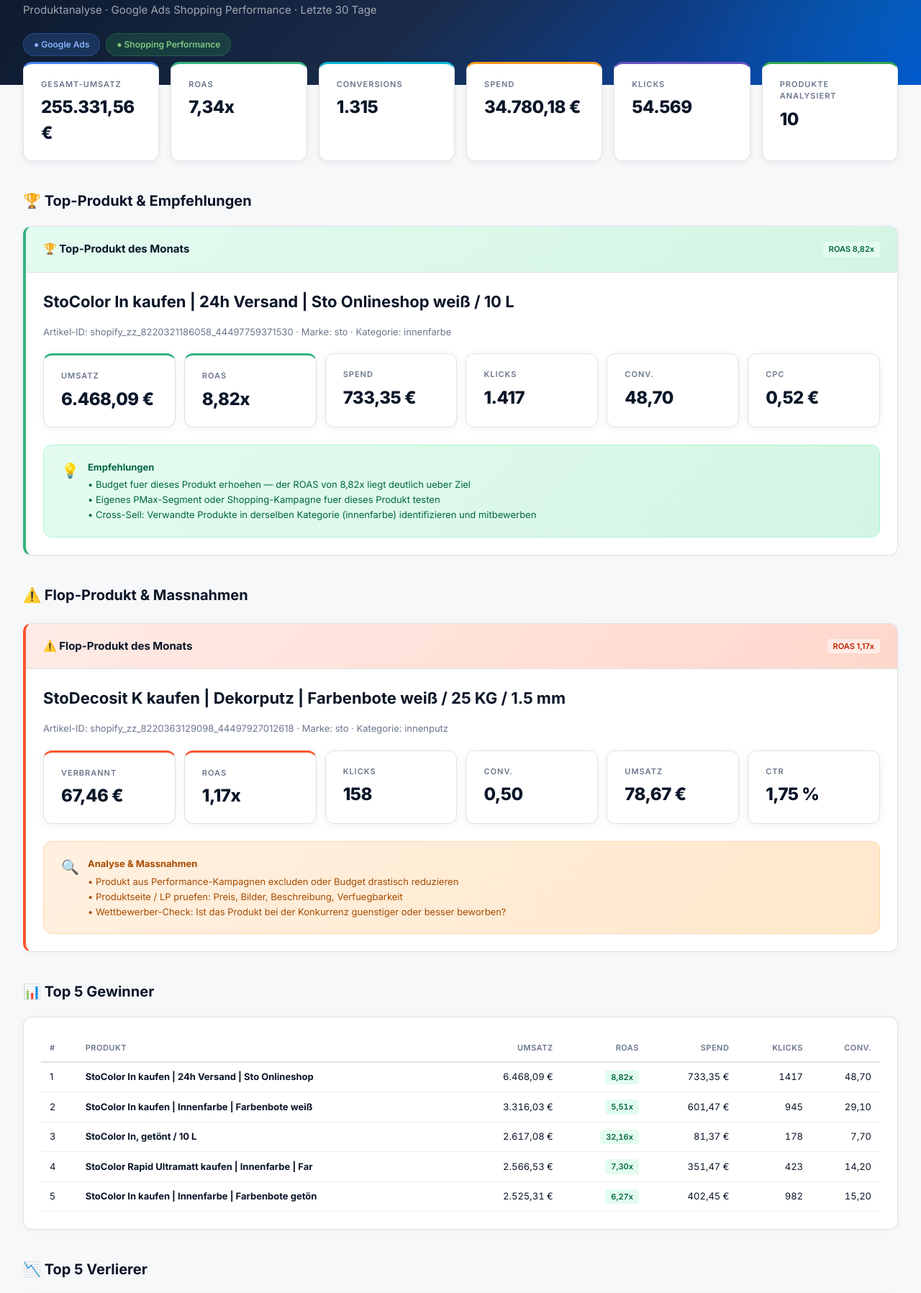
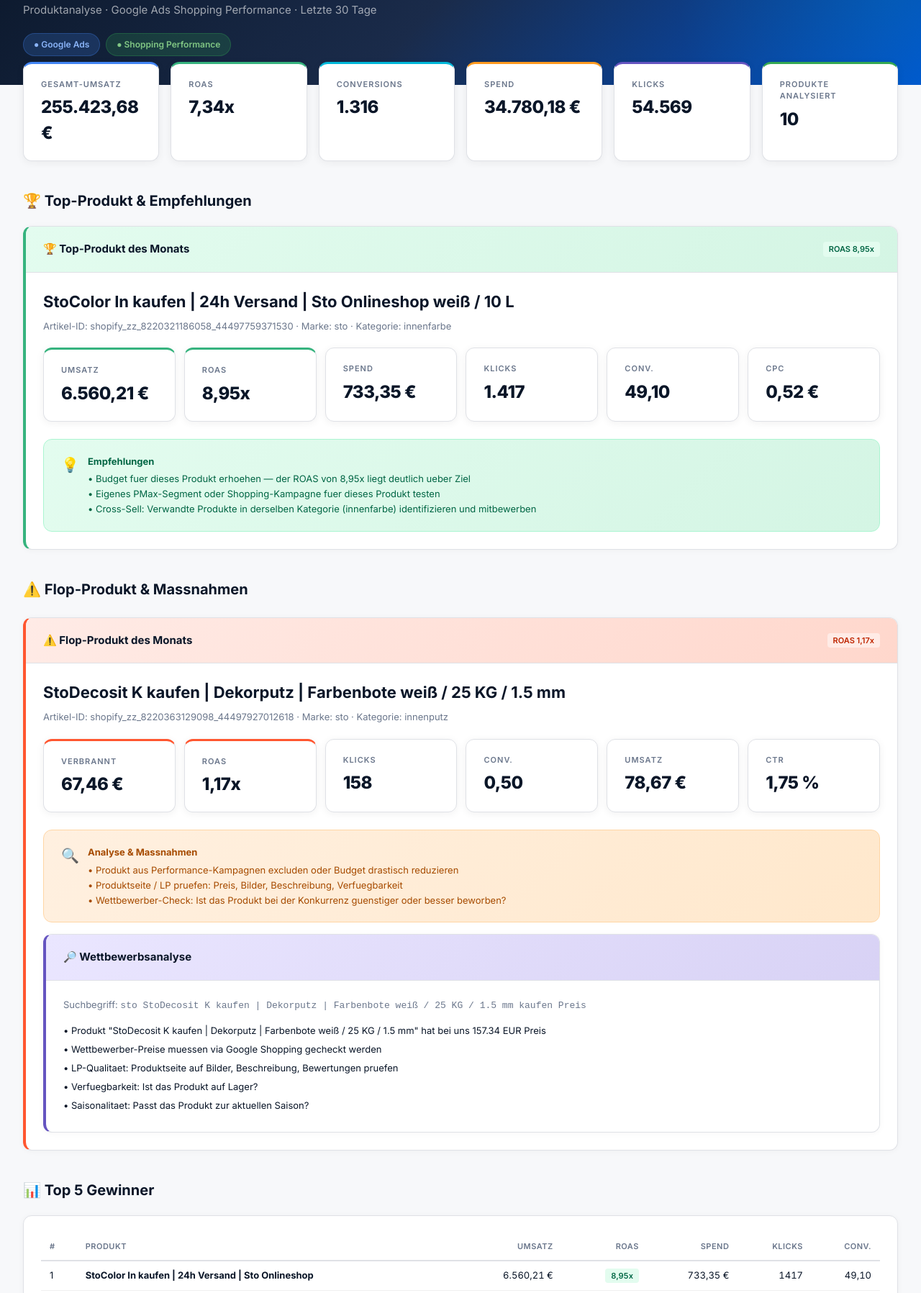
Before and after one commit to tagmanager-coder-searchperts/searchperts-reports, a plain HTML site: page farbenbote-produkt-report.html in a window 1280 px wide. Shown: the part 169-1966 px from the top of the page at 72% size. Drawn offline with Linux system fonts and the light colour scheme.

Commit message:
Product Board Reports mit Produktbildern + Wettbewerbsanalyse

```diff
--- a/farbenbote-produkt-report.html
+++ b/farbenbote-produkt-report.html
@@ -82,7 +82,7 @@
     <div class="kpi-strip" style="margin-top:-32px;margin-bottom:32px">
         <div class="kpi-card" style="border-top:3px solid #4285F4">
             <div class="kpi-label">Gesamt-Umsatz</div>
-            <div class="kpi-value">255.331,56 €</div>
+            <div class="kpi-value">255.423,68 €</div>
         </div>
         <div class="kpi-card" style="border-top:3px solid var(--sp-green)">
             <div class="kpi-label">ROAS</div>
@@ -90,7 +90,7 @@
         </div>
         <div class="kpi-card" style="border-top:3px solid var(--sp-accent)">
             <div class="kpi-label">Conversions</div>
-            <div class="kpi-value">1.315</div>
+            <div class="kpi-value">1.316</div>
         </div>
         <div class="kpi-card" style="border-top:3px solid var(--sp-orange)">
             <div class="kpi-label">Spend</div>
@@ -112,20 +112,25 @@
         <div class="card" style="border-left:4px solid var(--sp-green)">
             <div class="card-header" style="background:linear-gradient(135deg,#E3FCEF,#D4F5E4)">
                 <h3>🏆 Top-Produkt des Monats</h3>
-                <span class="badge green">ROAS 8,82x</span>
+                <span class="badge green">ROAS 8,95x</span>
             </div>
             <div class="card-body">
-                <h2 style="font-size:22px;margin-bottom:16px;color:var(--sp-dark)">StoColor In kaufen | 24h Versand | Sto Onlineshop weiß / 10 L</h2>
-                <p style="color:var(--sp-gray);font-size:13px;margin-bottom:20px">Artikel-ID: shopify_zz_8220321186058_44497759371530 · Marke: sto · Kategorie: innenfarbe</p>
+                <div style="display:flex;gap:24px;align-items:flex-start;margin-bottom:20px">
+
+                    <div>
+                        <h2 style="font-size:22px;margin-bottom:8px;color:var(--sp-dark)">StoColor In kaufen | 24h Versand | Sto Onlineshop weiß / 10 L</h2>
+                        <p style="color:var(--sp-gray);font-size:13px">Artikel-ID: shopify_zz_8220321186058_44497759371530 · Marke: sto · Kategorie: innenfarbe</p>
+                    </div>
+                </div>
 
                 <div style="display:grid;grid-template-columns:repeat(auto-fit,minmax(140px,1fr));gap:12px;margin-bottom:24px">
                     <div class="kpi-card" style="border-top:3px solid var(--sp-green)">
                         <div class="kpi-label">Umsatz</div>
-                        <div class="kpi-value">6.468,09 €</div>
+                        <div class="kpi-value">6.560,21 €</div>
                     </div>
                     <div class="kpi-card" style="border-top:3px solid var(--sp-green)">
                         <div class="kpi-label">ROAS</div>
-                        <div class="kpi-value">8,82x</div>
+                        <div class="kpi-value">8,95x</div>
                     </div>
                     <div class="kpi-card">
                         <div class="kpi-label">Spend</div>
@@ -137,7 +142,7 @@
                     </div>
                     <div class="kpi-card">
                         <div class="kpi-label">Conv.</div>
-                        <div class="kpi-value">48,70</div>
+                        <div class="kpi-value">49,10</div>
                     </div>
                     <div class="kpi-card">
                         <div class="kpi-label">CPC</div>
@@ -149,7 +154,7 @@
                     <div class="icon">💡</div>
                     <div class="text">
                         <strong>Empfehlungen</strong>
-                        • Budget fuer dieses Produkt erhoehen — der ROAS von 8,82x liegt deutlich ueber Ziel<br>
+                        • Budget fuer dieses Produkt erhoehen — der ROAS von 8,95x liegt deutlich ueber Ziel<br>
                         • Eigenes PMax-Segment oder Shopping-Kampagne fuer dieses Produkt testen<br>
                         • Cross-Sell: Verwandte Produkte in derselben Kategorie (innenfarbe) identifizieren und mitbewerben
                     </div>
@@ -167,8 +172,13 @@
                 <span class="badge red">ROAS 1,17x</span>
             </div>
             <div class="card-body">
-                <h2 style="font-size:22px;margin-bottom:16px;color:var(--sp-dark)">StoDecosit K kaufen | Dekorputz | Farbenbote weiß / 25 KG / 1.5 mm</h2>
-                <p style="color:var(--sp-gray);font-size:13px;margin-bottom:20px">Artikel-ID: shopify_zz_8220363129098_44497927012618 · Marke: sto · Kategorie: innenputz</p>
+                <div style="display:flex;gap:24px;align-items:flex-start;margin-bottom:20px">
+
+                    <div>
+                        <h2 style="font-size:22px;margin-bottom:8px;color:var(--sp-dark)">StoDecosit K kaufen | Dekorputz | Farbenbote weiß / 25 KG / 1.5 mm</h2>
+                        <p style="color:var(--sp-gray);font-size:13px">Artikel-ID: shopify_zz_8220363129098_44497927012618 · Marke: sto · Kategorie: innenputz</p>
+                    </div>
+                </div>
 
                 <div style="display:grid;grid-template-columns:repeat(auto-fit,minmax(140px,1fr));gap:12px;margin-bottom:24px">
                     <div class="kpi-card" style="border-top:3px solid var(--sp-red)">
@@ -206,6 +216,8 @@
                         • Wettbewerber-Check: Ist das Produkt bei der Konkurrenz guenstiger oder besser beworben?
                     </div>
                 </div>
+
+                <div class="card" style="margin-top:16px;border-left:4px solid var(--sp-purple)"><div class="card-header" style="background:linear-gradient(135deg,#EAE6FF,#D8D2F5)"><h3>🔎 Wettbewerbsanalyse</h3></div><div class="card-body"><p style="font-size:13px;color:var(--sp-gray);margin-bottom:12px">Suchbegriff: <code>sto StoDecosit K kaufen | Dekorputz | Farbenbote weiß / 25 KG / 1.5 mm kaufen Preis</code></p><ul style="font-size:13px;line-height:2;list-style:none;padding:0"><li>• Produkt "StoDecosit K kaufen | Dekorputz | Farbenbote weiß / 25 KG / 1.5 mm" hat bei uns 157.34 EUR Preis</li><li>• Wettbewerber-Preise muessen via Google Shopping gecheckt werden</li><li>• LP-Qualitaet: Produktseite auf Bilder, Beschreibung, Bewertungen pruefen</li><li>• Verfuegbarkeit: Ist das Produkt auf Lager?</li><li>• Saisonalitaet: Passt das Produkt zur aktuellen Saison?</li></ul></div></div>
             </div>
         </div>
 </div>
@@ -216,7 +228,7 @@
     <div class="card-body" style="overflow-x:auto">
       <table class="data-table">
         <thead><tr><th>#</th><th>Produkt</th><th class="num">Umsatz</th><th class="num">ROAS</th><th class="num">Spend</th><th class="num">Klicks</th><th class="num">Conv.</th></tr></thead>
-        <tbody><tr><td>1</td><td><strong>StoColor In kaufen | 24h Versand | Sto Onlineshop </strong></td><td class="num">6.468,09 €</td><td class="num"><span class="badge green">8,82x</span></td><td class="num">733,35 €</td><td class="num">1417</td><td class="num">48,70</td></tr><tr><td>2</td><td><strong>StoColor In kaufen | Innenfarbe | Farbenbote weiß </strong></td><td class="num">3.316,03 €</td><td class="num"><span class="badge green">5,51x</span></td><td class="num">601,47 €</td><td class="num">945</td><td class="num">29,10</td></tr><tr><td>3</td><td><strong>StoColor In, getönt / 10 L</strong></td><td class="num">2.617,08 €</td><td class="num"><span class="badge green">32,16x</span></td><td class="num">81,37 €</td><td class="num">178</td><td class="num">7,70</td></tr><tr><td>4</td><td><strong>StoColor Rapid Ultramatt kaufen | Innenfarbe | Far</strong></td><td class="num">2.566,53 €</td><td class="num"><span class="badge green">7,30x</span></td><td class="num">351,47 €</td><td class="num">423</td><td class="num">14,20</td></tr><tr><td>5</td><td><strong>StoColor In kaufen | Innenfarbe | Farbenbote getön</strong></td><td class="num">2.525,31 €</td><td class="num"><span class="badge green">6,27x</span></td><td class="num">402,45 €</td><td class="num">982</td><td class="num">15,20</td></tr></tbody>
+        <tbody><tr><td>1</td><td><strong>StoColor In kaufen | 24h Versand | Sto Onlineshop </strong></td><td class="num">6.560,21 €</td><td class="num"><span class="badge green">8,95x</span></td><td class="num">733,35 €</td><td class="num">1417</td><td class="num">49,10</td></tr><tr><td>2</td><td><strong>StoColor In kaufen | Innenfarbe | Farbenbote weiß </strong></td><td class="num">3.316,03 €</td><td class="num"><span class="badge green">5,51x</span></td><td class="num">601,47 €</td><td class="num">945</td><td class="num">29,10</td></tr><tr><td>3</td><td><strong>StoColor In, getönt / 10 L</strong></td><td class="num">2.617,08 €</td><td class="num"><span class="badge green">32,16x</span></td><td class="num">81,37 €</td><td class="num">178</td><td class="num">7,70</td></tr><tr><td>4</td><td><strong>StoColor Rapid Ultramatt kaufen | Innenfarbe | Far</strong></td><td class="num">2.566,53 €</td><td class="num"><span class="badge green">7,30x</span></td><td class="num">351,47 €</td><td class="num">423</td><td class="num">14,20</td></tr><tr><td>5</td><td><strong>StoColor In kaufen | Innenfarbe | Farbenbote getön</strong></td><td class="num">2.525,31 €</td><td class="num"><span class="badge green">6,27x</span></td><td class="num">402,45 €</td><td class="num">982</td><td class="num">15,20</td></tr></tbody>
       </table>
     </div>
   </div>
@@ -273,7 +285,7 @@
 
 <div class="footer">
   <strong>searchperts</strong> · Performance Search Advertising · Marienstrasse 18, 40212 Duesseldorf<br>
-  Generiert am 03.04.2026 20:19 · Datenquelle: Google Ads API · Zeitraum: L30D
+  Generiert am 03.04.2026 20:38 · Datenquelle: Google Ads API · Zeitraum: L30D
 </div>
 
 </body>
```
Also changed, not shown: bromet-produkt-report.html (+17 -5 lines), kurt-koenig-produkt-report.html (+19 -7 lines), zunftde-produkt-report.html (+8 -3 lines).
